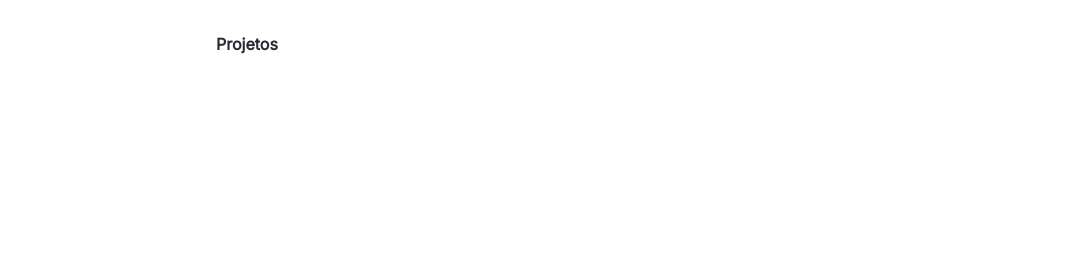
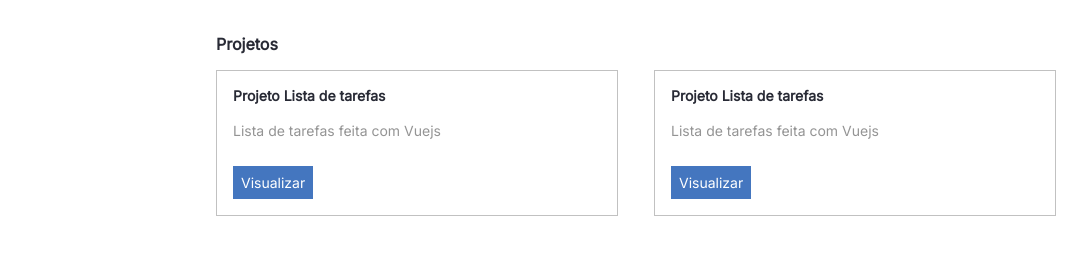
Before and after one commit to JulioVieiraP/Portfolio, a React (Create React App) app: page / in a window 1280 px wide. Shown: the part 383-638 px from the top of the page, without its empty margins (96-1183 px from the left). Built offline with nearby package versions, Linux system fonts and the light colour scheme.

Commit message:
criando a seção de projetos e o componente de Lista dos projetos

```diff
--- /dev/null
+++ b/src/components/ListaProjetos/index.tsx
@@ -0,0 +1,14 @@
+import Paragrafo from '../Paragrafo'
+import Titulo from '../Titulo'
+
+import { Card, LinkBotao } from './styles'
+
+const Projeto = () => (
+  <Card>
+    <Titulo>Projeto Lista de tarefas</Titulo>
+    <Paragrafo tipo="secundario">Lista de tarefas feita com Vuejs</Paragrafo>
+    <LinkBotao>Visualizar</LinkBotao>
+  </Card>
+)
+
+export default Projeto
--- /dev/null
+++ b/src/components/ListaProjetos/styles.ts
@@ -0,0 +1,15 @@
+import styled from 'styled-components'
+
+export const Card = styled.div`
+  border: 1px solid #c1c1c1;
+  padding: 16px;
+`
+
+export const LinkBotao = styled.a`
+  color: #fff;
+  font-size: 14px;
+  background-color: #4476bf;
+  padding: 8px;
+  margin-top: 24px;
+  display: inline-block;
+`
--- a/src/containers/Projetos/index.tsx
+++ b/src/containers/Projetos/index.tsx
@@ -1,8 +1,18 @@
+import Projeto from '../../components/ListaProjetos'
 import Titulo from '../../components/Titulo'
+import { Lista } from './styles'
 
 const Projetos = () => (
   <section>
     <Titulo fontSize={16}>Projetos</Titulo>
+    <Lista>
+      <li>
+        <Projeto />
+      </li>
+      <li>
+        <Projeto />
+      </li>
+    </Lista>
   </section>
 )
 
--- /dev/null
+++ b/src/containers/Projetos/styles.ts
@@ -0,0 +1,14 @@
+import styled from 'styled-components'
+
+export const Lista = styled.ul`
+  display: grid;
+  grid-template-columns: 1fr 1fr;
+  column-gap: 36px;
+  row-gap: 40px;
+
+  @media (max-width: 768px) {
+    grid-template-columns: 1fr;
+    column-gap: 0;
+    row-gap: 16px;
+  }
+`
--- a/src/index.tsx
+++ b/src/index.tsx
@@ -1,7 +1,6 @@
 import React from 'react'
 import ReactDOM from 'react-dom/client'
 import App from './App'
-import reportWebVitals from './reportWebVitals'
 
 const root = ReactDOM.createRoot(document.getElementById('root') as HTMLElement)
 root.render(
@@ -9,8 +8,3 @@
     <App />
   </React.StrictMode>
 )
-
-// If you want to start measuring performance in your app, pass a function
-// to log results (for example: reportWebVitals(console.log))
-// or send to an analytics endpoint. Learn more: https://bit.ly/CRA-vitals
-reportWebVitals()
--- a/src/react-app-env.d.ts
+++ /dev/null
@@ -1 +0,0 @@
-/// <reference types="react-scripts" />
--- a/src/reportWebVitals.ts
+++ /dev/null
@@ -1,15 +0,0 @@
-import { ReportHandler } from 'web-vitals'
-
-const reportWebVitals = (onPerfEntry?: ReportHandler) => {
-  if (onPerfEntry && onPerfEntry instanceof Function) {
-    import('web-vitals').then(({ getCLS, getFID, getFCP, getLCP, getTTFB }) => {
-      getCLS(onPerfEntry)
-      getFID(onPerfEntry)
-      getFCP(onPerfEntry)
-      getLCP(onPerfEntry)
-      getTTFB(onPerfEntry)
-    })
-  }
-}
-
-export default reportWebVitals
--- a/src/styles.ts
+++ b/src/styles.ts
@@ -5,6 +5,8 @@
     margin: 0;
     padding: 0;
     font-family: "Inter", sans-serif;
+    text-decoration: none;
+    list-style: none;
   }
 
   body{
```
Also changed, not shown: src/setupTests.ts (deleted, +0 -5 lines).
